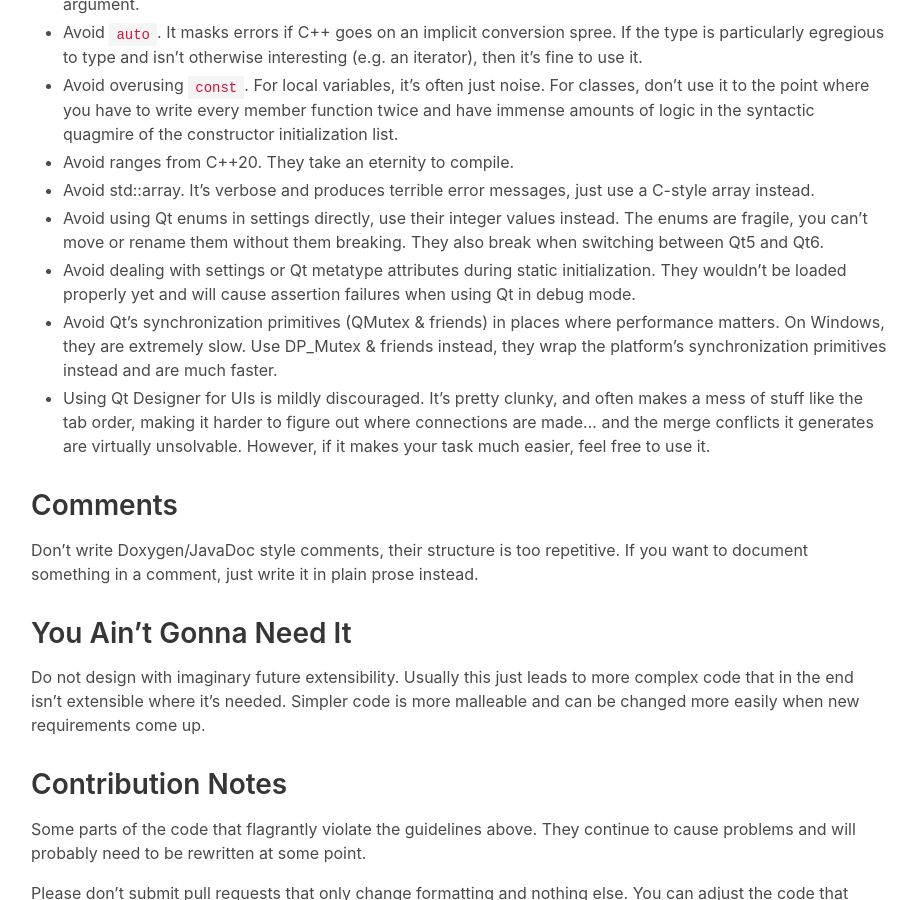
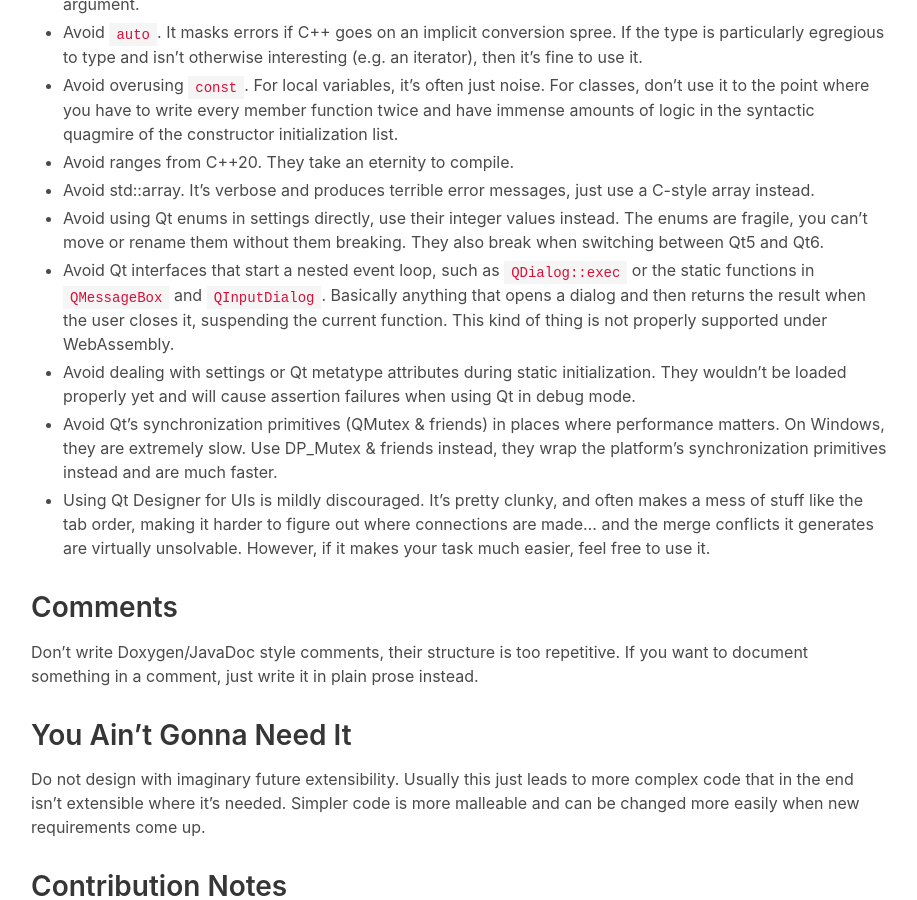
Before and after one commit to drawpile/drawpile.github.io, a Jekyll site: the page built from help/development/codingguidelines.markdown, in a window 1280 px wide and 900 px high, scrolled down 2145 px. Shown: the whole window, without its empty margins (33-950 px from the left). Built offline with Jekyll 4.4.1, drawn with Linux system fonts in a browser that asks for light colours.

Commit message:
Note of nested event loops in coding guidelines

```diff
--- a/help/development/codingguidelines.markdown
+++ b/help/development/codingguidelines.markdown
@@ -82,6 +82,8 @@
 
 * Avoid using Qt enums in settings directly, use their integer values instead. The enums are fragile, you can't move or rename them without them breaking. They also break when switching between Qt5 and Qt6.
 
+* Avoid Qt interfaces that start a nested event loop, such as `QDialog::exec` or the static functions in `QMessageBox` and `QInputDialog`. Basically anything that opens a dialog and then returns the result when the user closes it, suspending the current function. This kind of thing is not properly supported under WebAssembly.
+
 * Avoid dealing with settings or Qt metatype attributes during static initialization. They wouldn't be loaded properly yet and will cause assertion failures when using Qt in debug mode.
 
 * Avoid Qt's synchronization primitives (QMutex & friends) in places where performance matters. On Windows, they are extremely slow. Use DP\_Mutex & friends instead, they wrap the platform's synchronization primitives instead and are much faster.
```
